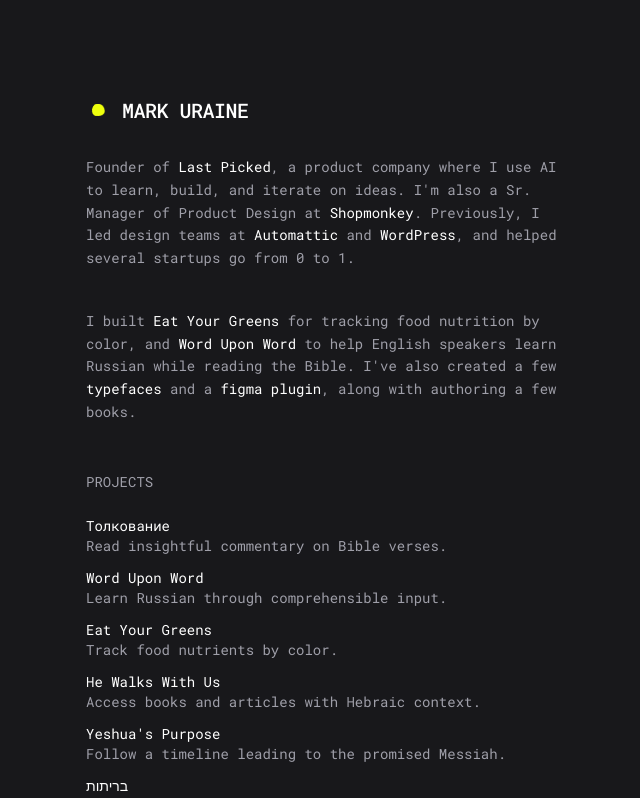
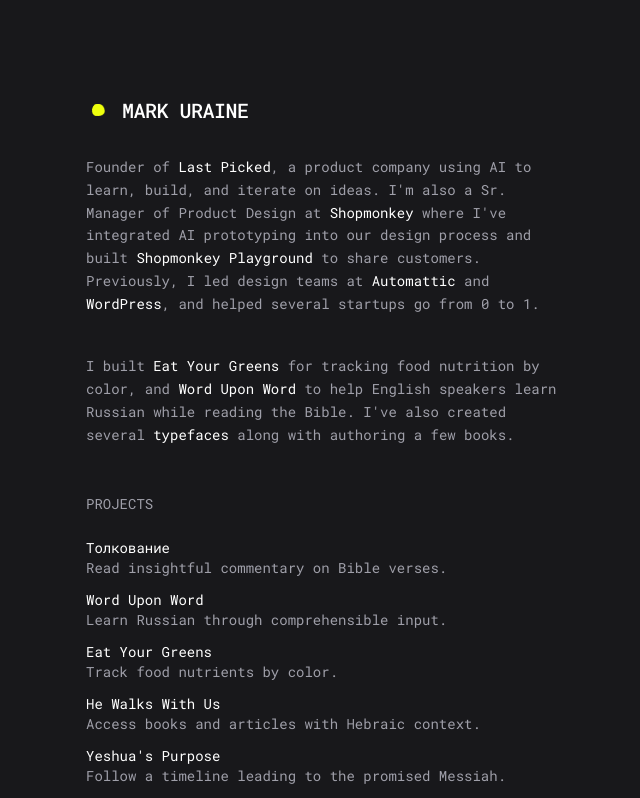
Before and after one commit to mapk/portfolio, a Next.js app: page / in a window 1280 px wide. Shown: the top 798 px of the page, without its empty margins (10-650 px from the left). Built offline with nearby package versions, Linux system fonts and the light colour scheme.

Commit message:
new intro

```diff
--- a/src/app/page.tsx
+++ b/src/app/page.tsx
@@ -18,8 +18,8 @@
           >
             Last Picked
           </a>
-          , a product company where I use AI to learn, build, and iterate on
-          ideas. I&apos;m also a Sr. Manager of Product Design at{" "}
+          , a product company using AI to learn, build, and iterate on ideas.
+          I&apos;m also a Sr. Manager of Product Design at{" "}
           <a
             href="https://www.shopmonkey.io/"
             target="_blank"
@@ -27,8 +27,18 @@
             className={EXTERNAL_LINK_CLASS}
           >
             Shopmonkey
-          </a>
-          . Previously, I led design teams at{" "}
+          </a>{" "}
+          where I&apos;ve integrated AI prototyping into our design process and
+          built{" "}
+          <a
+            href="https://shopmonkey-playground.vercel.app/"
+            target="_blank"
+            rel="noopener noreferrer"
+            className={EXTERNAL_LINK_CLASS}
+          >
+            Shopmonkey Playground
+          </a>{" "}
+          to share customers. Previously, I led design teams at{" "}
           <a
             href="https://automattic.com/"
             target="_blank"
@@ -69,7 +79,7 @@
             Word Upon Word
           </a>{" "}
           to help English speakers learn Russian while reading the Bible.
-          I&apos;ve also created a few{" "}
+          I&apos;ve also created several{" "}
           <a
             href="https://mapk.gumroad.com/"
             target="_blank"
@@ -78,16 +88,7 @@
           >
             typefaces
           </a>{" "}
-          and a{" "}
-          <a
-            href="https://www.figma.com/files/team/807785828270984885/resources/community/plugin/961268319224363191/sm-scaffold?fuid=951653566981120752"
-            target="_blank"
-            rel="noopener noreferrer"
-            className={EXTERNAL_LINK_CLASS}
-          >
-            figma plugin
-          </a>
-          , along with authoring a few books.
+          along with authoring a few books.
         </p>
       </div>
 
@@ -184,7 +185,9 @@
       <section className="mt-12 animate-fade-in-up animate-fade-in-up-delay-2">
         <h2 className="mb-6 text-sm uppercase text-zinc-400">Talks</h2>
         <ul className="space-y-1 text-sm">
-          <li className="talks-first-item">2023: ECHOS Design Leadership Firesession</li>
+          <li className="talks-first-item">
+            2023: ECHOS Design Leadership Firesession
+          </li>
           <li>
             <a
               href="https://wordpress.tv/2020/05/30/mark-uraine-gutenberg-and-how-its-disrupting-wordpress/"
```
